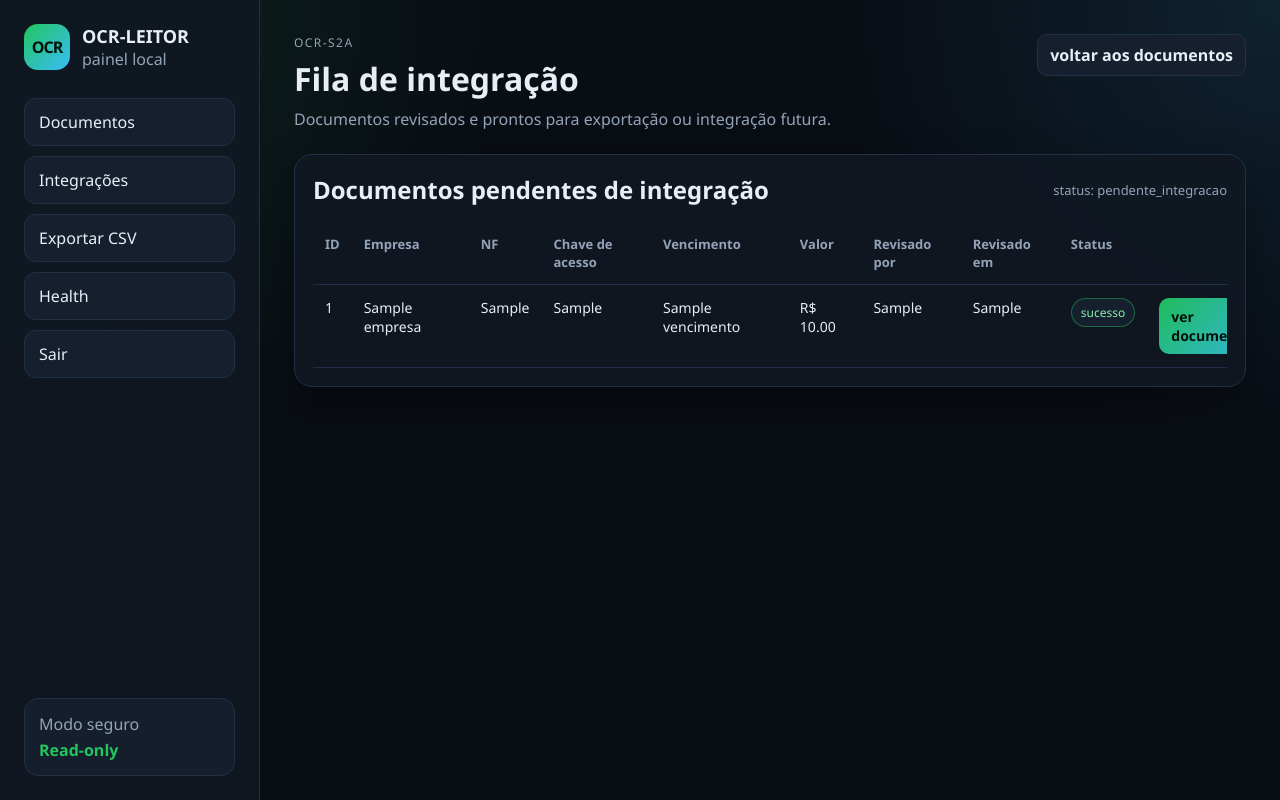
After one commit to gpavi1/OCR-LEITOR, a Flask app: template web/templates/integracoes.html in a window 1280 px wide. The commit adds this page. Run offline with Flask 3, Linux system fonts and the light colour scheme; the visitor is signed in with stand-in values (Sample User, id 1); the template is opened without the code that fills it: most values are stand-ins (such as "Sample title", 1, 10 or a date in 2020).

Commit message:
feat: adiciona fila de integracao

```diff
--- a/web/app.py
+++ b/web/app.py
@@ -143,6 +143,32 @@ def index():
         resumo=resumo
     )
 
+
+
+
+@app.route("/integracoes")
+def integracoes():
+    documentos = fetch_all("""
+        SELECT
+            id,
+            empresa,
+            numero_nf,
+            chave_acesso,
+            vencimento,
+            valor_total,
+            revisado_por,
+            revisado_em,
+            status
+        FROM documentos
+        WHERE status = 'pendente_integracao'
+        ORDER BY revisado_em DESC, id DESC
+        LIMIT 100
+    """)
+
+    return render_template(
+        "integracoes.html",
+        documentos=documentos
+    )
 
 
 @app.route("/exportar/documentos.csv")
--- a/web/templates/base.html
+++ b/web/templates/base.html
@@ -20,6 +20,7 @@
 
             <nav>
                 <a href="/">Documentos</a>
+                <a href="/integracoes">Integra&ccedil;&otilde;es</a>
                 <a href="/exportar/documentos.csv">Exportar CSV</a>
                 <a href="/health" target="_blank">Health</a>
                 <a href="/logout">Sair</a>
--- /dev/null
+++ b/web/templates/integracoes.html
@@ -0,0 +1,65 @@
+{% extends "base.html" %}
+
+{% block content %}
+<header class="page-header">
+    <div>
+        <p class="eyebrow">OCR-S2A</p>
+        <h1>Fila de integra&ccedil;&atilde;o</h1>
+        <p class="subtitle">Documentos revisados e prontos para exporta&ccedil;&atilde;o ou integra&ccedil;&atilde;o futura.</p>
+    </div>
+
+    <a class="btn secondary" href="/">voltar aos documentos</a>
+</header>
+
+<section class="panel">
+    <div class="panel-title">
+        <h2>Documentos pendentes de integra&ccedil;&atilde;o</h2>
+        <span>status: pendente_integracao</span>
+    </div>
+
+    <div class="table-wrap">
+        <table>
+            <thead>
+                <tr>
+                    <th>ID</th>
+                    <th>Empresa</th>
+                    <th>NF</th>
+                    <th>Chave de acesso</th>
+                    <th>Vencimento</th>
+                    <th>Valor</th>
+                    <th>Revisado por</th>
+                    <th>Revisado em</th>
+                    <th>Status</th>
+                    <th></th>
+                </tr>
+            </thead>
+            <tbody>
+                {% for doc in documentos %}
+                <tr>
+                    <td>{{ doc.id }}</td>
+                    <td>{{ doc.empresa or "-" }}</td>
+                    <td>{{ doc.numero_nf or "-" }}</td>
+                    <td class="file-cell">{{ doc.chave_acesso or "-" }}</td>
+                    <td>{{ doc.vencimento or "-" }}</td>
+                    <td>
+                        {% if doc.valor_total is not none %}
+                            R$ {{ "%.2f"|format(doc.valor_total) }}
+                        {% else %}
+                            -
+                        {% endif %}
+                    </td>
+                    <td>{{ doc.revisado_por or "-" }}</td>
+                    <td>{{ doc.revisado_em or "-" }}</td>
+                    <td><span class="badge status-{{ doc.status }}">{{ doc.status }}</span></td>
+                    <td><a class="btn" href="/documentos/{{ doc.id }}">ver documento</a></td>
+                </tr>
+                {% else %}
+                <tr>
+                    <td colspan="10" class="empty">Nenhum documento pendente de integra&ccedil;&atilde;o.</td>
+                </tr>
+                {% endfor %}
+            </tbody>
+        </table>
+    </div>
+</section>
+{% endblock %}
```
